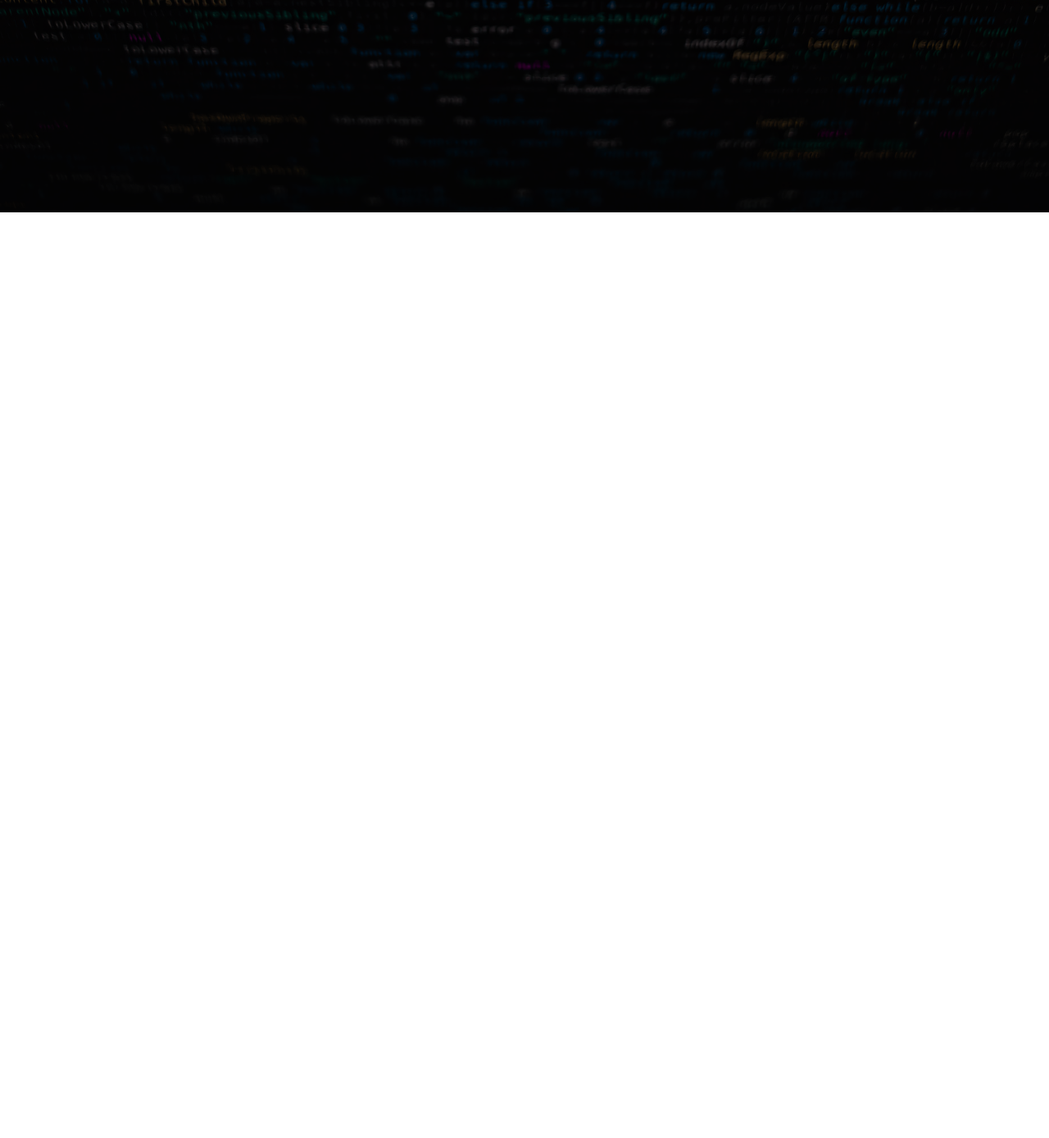
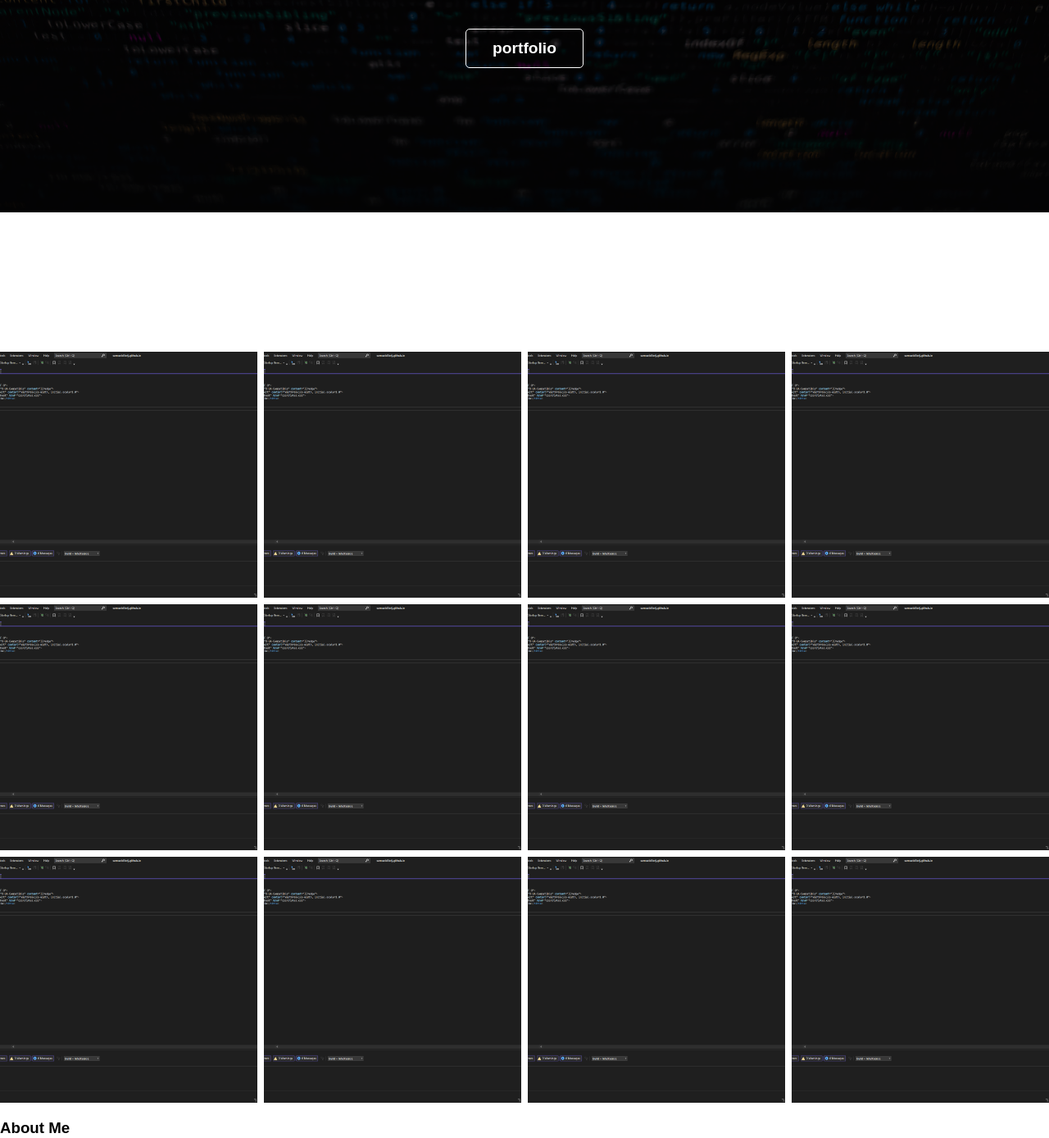
Before and after one commit to SamuelElliotJ/samuelelliotj.github.io, a plain HTML site: page index.html in a window 1280 px wide. Shown: the part 541-1929 px from the top of the page at 82% size. Before the commit the page ends 800 px from the top, so only its background shows below. Drawn offline with Linux system fonts and the light colour scheme.

Commit message:
portfolio complete

```diff
--- a/css/styles.css
+++ b/css/styles.css
@@ -6,6 +6,15 @@ html
     box-sizing: border-box;
     font-family: Arial, Arial, Helvetica, sans-serif, sans-serif;
     height: 100%;
+    scroll-behavior: smooth;
+}
+
+@media (prefers-reduced-motion)
+{
+    html
+    {
+        scroll-behavior: initial;
+    }
 }
 
 body
@@ -97,6 +106,74 @@ img, video
     color: white;
 }
 
+.hero-button
+{
+    display: inline-block;
+    padding: 0.75rem 2rem;
+    background: none;
+    color: white;
+    font-size: 1.2rem;
+    font-weight: bold;
+    border: 1px solid white;
+    border-radius: 5px;
+    margin-top: 2rem;
+}
+
+.hero-button:hover
+{
+    transform: scale(0.95);
+}
+
+.hero-button:active
+{
+    background: rgba(0,0,0, 0.3);
+}
+
+/* Portfolio Gallery Styles */
+
+.portfolio-container {
+    margin: 1rem auto 0 auto;
+    align-self: center;
+    text-align: center;
+}
+
+.portfolio-container h1
+{
+    font-size: 2rem;
+    line-height: 2rem;
+    letter-spacing: 0.5rem;
+    text-transform: uppercase;
+    color: white;
+    font-weight: bold;
+}
+
+.portfolio-gallery
+{
+    display: grid;
+    grid-template-columns: repeat(auto-fit, minmax(300px, 1fr));
+    grid-gap: 0.5rem;
+    grid-auto-rows: 300px;
+}
+
+.gallery-item
+{
+    height: 100%;
+    width: 100%;
+    overflow: hidden;
+}
+
+.gallery-image
+{
+    height: 100%;
+    object-fit: cover;
+    transition: 0.5s ease-in-out;
+}
+
+.gallery-image:hover
+{
+    transform: scale(1.5);
+}
+
 /* Add Media Queries for Large Screens */
 
 @media (min-width: 600px)
@@ -117,21 +194,41 @@ img, video
     {
         padding: 2rem;
     }
+
+    .portfolio-container h1
+    {
+        font-size: 3rem;
+        line-height: 3rem;
+    }
 }
 
 @media (min-width: 920px)
 {
-    .hero-heading {
+    .hero-heading
+    {
         font-size: 6rem;
         line-height: 6rem;
     }
 
-    .hero-text {
+    .hero-text
+    {
         font-size: 4rem;
         line-height: 4rem;
     }
 
-    .hero-text-box {
+    .hero-text-box
+    {
         padding: 4rem;
     }
+
+    .portfolio-container
+    {
+        max-width: 1400px;
+    }
+
+    .portfolio-container h1
+    {
+        font-size: 4rem;
+        line-height: 4rem;
+    }
 }
--- a/index.html
+++ b/index.html
@@ -5,6 +5,7 @@
     <meta http-equiv="X-UA-Compatible" content="IE=edge">
     <meta name="viewport" content="width=device-width, initial-scale=1.0">
     <link rel="stylesheet" href="css/styles.css">
+    <link rel="stylesheet" href="css/glightbox.min.css">
     <title>Samuel Elliot - Portfolio</title>
 </head>
 <body>
@@ -16,8 +17,94 @@
         <section class="hero-text-box">
             <h1 class="hero-heading">Samuel Elliot</h1>
             <p class="hero-text">Portfolio</p>
+            <p>
+                <a href="#portfolio">
+                    <button type="button" class="hero-button">portfolio</button>
+                </a>
+            </p>
         </section>
     </header>
     <!-- End Hero Header -->
+
+    <!-- Begin Portfolio -->
+    <section id="portfolio" class="portfolio-container">
+        <h1>Portfolio</h1>
+        <section class="portfolio-gallery">
+            <div class="gallery-item">
+                <a href="img/code.png" class="glightbox">
+                    <img src="img/code.png" alt="An Image of Code" class="gallery-image">
+                </a>
+            </div>
+            <div class="gallery-item">
+                <a href="img/code.png" class="glightbox">
+                    <img src="img/code.png" alt="An Image of Code" class="gallery-image">
+                </a>
+            </div>
+            <div class="gallery-item">
+                <a href="img/code.png" class="glightbox">
+                    <img src="img/code.png" alt="An Image of Code" class="gallery-image">
+                </a>
+            </div>
+            <div class="gallery-item">
+                <a href="img/code.png" class="glightbox">
+                    <img src="img/code.png" alt="An Image of Code" class="gallery-image">
+                </a>
+            </div>
+            <div class="gallery-item">
+                <a href="img/code.png" class="glightbox">
+                    <img src="img/code.png" alt="An Image of Code" class="gallery-image">
+                </a>
+            </div>
+            <div class="gallery-item">
+                <a href="img/code.png" class="glightbox">
+                    <img src="img/code.png" alt="An Image of Code" class="gallery-image">
+                </a>
+            </div>
+            <div class="gallery-item">
+                <a href="img/code.png" class="glightbox">
+                    <img src="img/code.png" alt="An Image of Code" class="gallery-image">
+                </a>
+            </div>
+            <div class="gallery-item">
+                <a href="img/code.png" class="glightbox">
+                    <img src="img/code.png" alt="An Image of Code" class="gallery-image">
+                </a>
+            </div>
+            <div class="gallery-item">
+                <a href="img/code.png" class="glightbox">
+                    <img src="img/code.png" alt="An Image of Code" class="gallery-image">
+                </a>
+            </div>
+            <div class="gallery-item">
+                <a href="img/code.png" class="glightbox">
+                    <img src="img/code.png" alt="An Image of Code" class="gallery-image">
+                </a>
+            </div>
+            <div class="gallery-item">
+                <a href="img/code.png" class="glightbox">
+                    <img src="img/code.png" alt="An Image of Code" class="gallery-image">
+                </a>
+            </div>
+            <div class="gallery-item">
+                <a href="img/code.png" class="glightbox">
+                    <img src="img/code.png" alt="An Image of Code" class="gallery-image">
+                </a>
+            </div>
+        </section>
+    </section>
+    <!-- End Portfolio -->
+
+    <!-- Begin About -->
+    <section class="about-container">
+        <section class="about-text">
+            <h1>About Me</h1>
+        </section>
+    </section>
+    <!-- End About -->
+
+    <script src="js/glightbox.min.js"></script>
+    <script type="text/javascript">
+        const lightbox = GLightbox({ loop: true });
+    </script>
 </body>
 </html>
```
Also changed, not shown: css/glightbox.min.css (added), js/glightbox.min.js (added).
